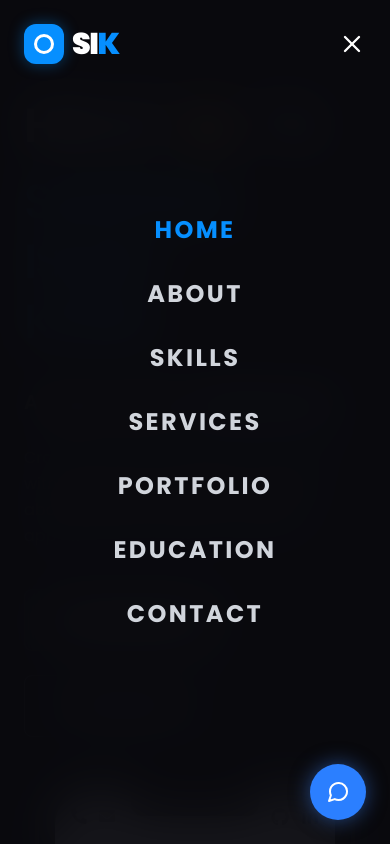
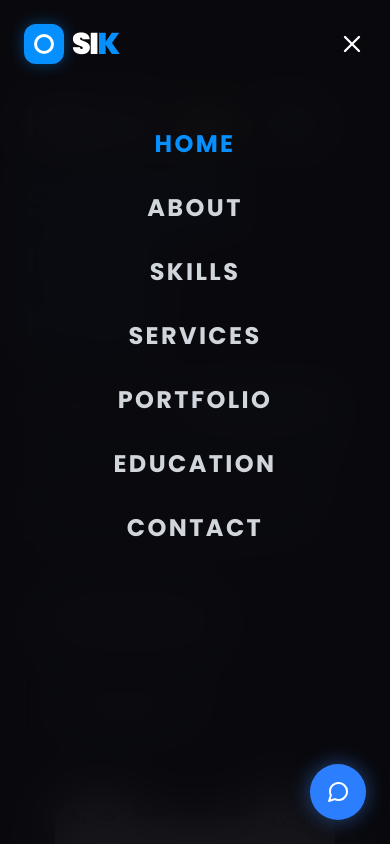
Before and after one commit to ArifKhanEver/Portfolio, a Next.js app: page / in a window 390 px wide. Both pictures are taken after a click on the button 352 px from the left and 44 px from the top of the page. Shown: the top 844 px of the page. Built offline with nearby package versions, Linux system fonts and the light colour scheme.

Commit message:
Fix mobile menu overflow and allow vertical scrolling

```diff
--- a/src/components/Navbar.jsx
+++ b/src/components/Navbar.jsx
@@ -175,11 +175,12 @@ const Navbar = () => {
         role="dialog"
         aria-modal="true"
         aria-label="Mobile Navigation Menu"
-        className={`lg:hidden fixed inset-0 bg-theme-black/95 backdrop-blur-xl z-[100] transition-all duration-300 flex flex-col items-center justify-center ${
+        className={`lg:hidden fixed inset-0 bg-theme-black/95 backdrop-blur-xl z-[100] transition-all duration-300 overflow-y-auto ${
           isMobileMenuOpen ? 'opacity-100 visible' : 'opacity-0 invisible pointer-events-none'
         }`}
       >
-        <ul className="flex flex-col items-center gap-8 w-full px-6">
+        <div className="min-h-full flex flex-col items-center justify-start pt-32 pb-12">
+          <ul className="flex flex-col items-center gap-8 w-full px-6">
           {navLinks.map((link) => {
             const isActive = link.href === '/' ? activeSection === 'home' : activeSection === link.href.substring(1);
             return (
@@ -206,6 +207,7 @@ const Navbar = () => {
             );
           })}
         </ul>
+        </div>
       </div>
     </nav>
   );
```
